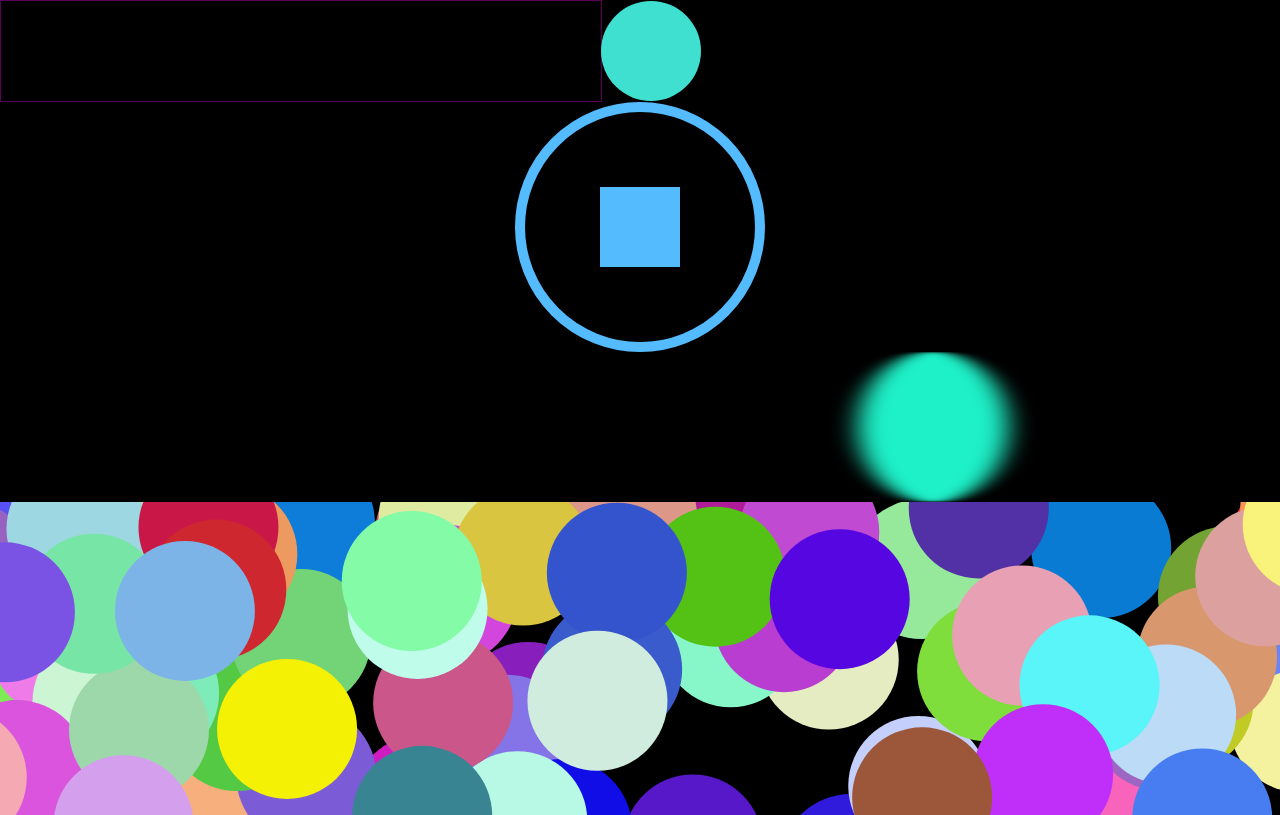
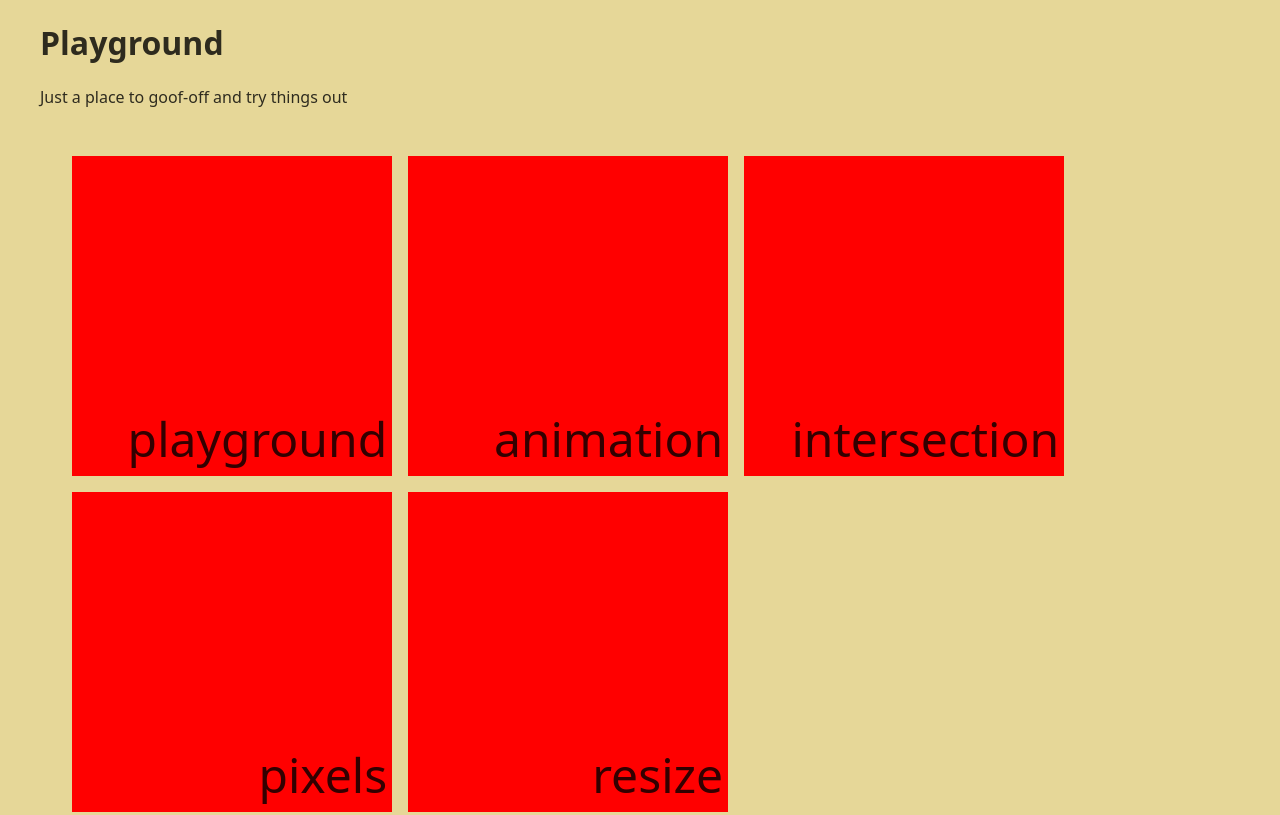
Before and after one commit to jasonhale/playground, a plain HTML site: page index.html in a window 1280 px wide. Shown: the top 815 px of the page. Drawn offline with Linux system fonts and the light colour scheme.

Commit message:
home page

```diff
--- a/index.html
+++ b/index.html
@@ -1,31 +1,71 @@
-<!DOCTYPE HTML>
+<!DOCTYPE html>
 <html>
-  <head>
-    <title>Playground</title>
-    <link rel="stylesheet" href="styles.css">
-  </head>
-  <body>
+<head>
+  <title>Playground</title>
+  <style>
+    :root {
+      --bodybg: hsl(48, 61%, 75%);
+      --text-color: hsla(0, 0%, 0%, 0.8);
+      --block-size: 20rem;
+    }
+    * { box-sizing: border-box; }
+    @media (prefers-color-scheme: dark) {
+      :root {
+        --bodybg: hsl(0, 0%, 10%);
+        --text-color: rgba(255, 247, 219, 0.8);
+      }
+    }
+    body {
+      font-family: system-ui, -apple-system, BlinkMacSystemFont, 'Segoe UI', Roboto, Oxygen, Ubuntu, Cantarell, 'Open Sans', 'Helvetica Neue', sans-serif;
+      background-color: var(--bodybg);
+      color: var(--text-color);
+    }
+    header {
+      padding: 0 2rem;
+    }
+    main {
+      padding: 2rem 4rem;
+    }
+    nav {
+      display: flex;
+      flex-flow: row wrap;
+      gap: 1rem;
+    }
+    .i {
+      --ibg: hsl(0, 100%, 50%);
 
-    <div class="ani1">
-      <span></span>
-    </div>
+      display: inline-flex;
+      align-items: flex-end;
+      justify-content: flex-end;
+      flex: 0 0 var(--block-size);
+      padding: .3rem;
+      width: var(--block-size);
+      height: var(--block-size);
+      background-color: var(--ibg);
+      font-size: 3rem;
+      color: var(--text-color);
+      transition: filter .5s ease-in-out;
+      text-decoration: none;
+    }
+      .i:hover {
+        filter: hue-rotate(45deg);
 
-    <div class="ani2">
-      <svg>
-        <circle cx="125" cy="125" r="120"/>
-        <polygon/>
-      </svg>
-    </div>
-
-    <div class="ani3">
-      <svg>
-        <filter id="motion-blur" x="-25%" width="150%" color-interpolation-filters="sRGB">
-          <feGaussianBlur in="SourceGraphic"/>
-        </filter>
-        <circle class="c" r="75" cx="100" cy="75" fill="rgb(30, 240, 200)" filter="url(#motion-blur)"/>
-      </svg>
-    </div>
-
-    <script src="main.js"></script>
-  </body>
+      }
+  </style>
+</head>
+<body>
+  <header>
+    <h1>Playground</h1>
+    <p>Just a place to goof-off and try things out</p>
+  </header>
+  <main>
+    <nav>
+      <a class="i" href="/playground">playground</a>
+      <a class="i" href="/animation">animation</a>
+      <a class="i" href="/intersection">intersection</a>
+      <a class="i" href="/pixels">pixels</a>
+      <a class="i" href="/resize">resize</a>
+    </nav>
+  </main>
+</body>
 </html>
```
Also changed, not shown: playground/index.html (added, +31 -0 lines), intersection/index.html (renamed from insersection/index.html), playground/main.js (renamed from main.js), playground/styles.css (renamed from styles.css).
